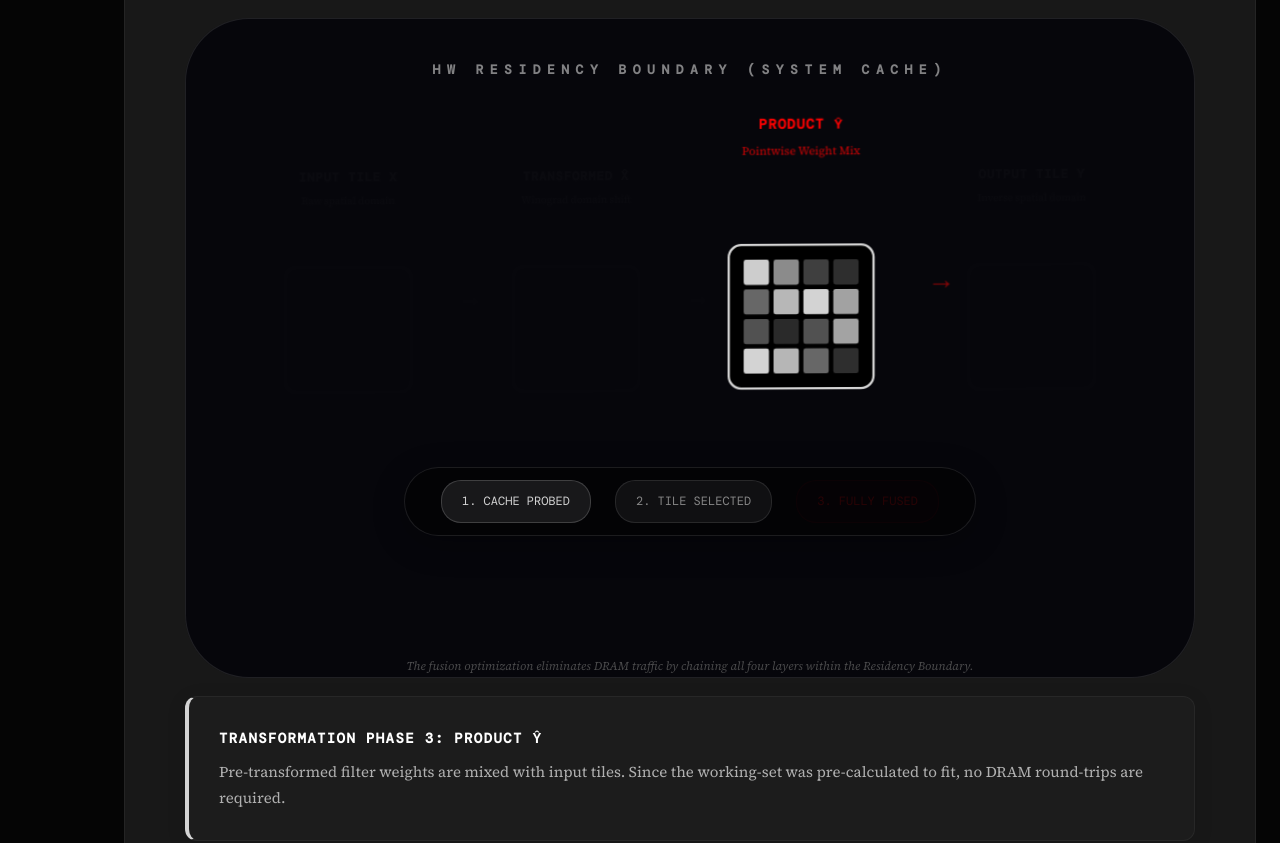
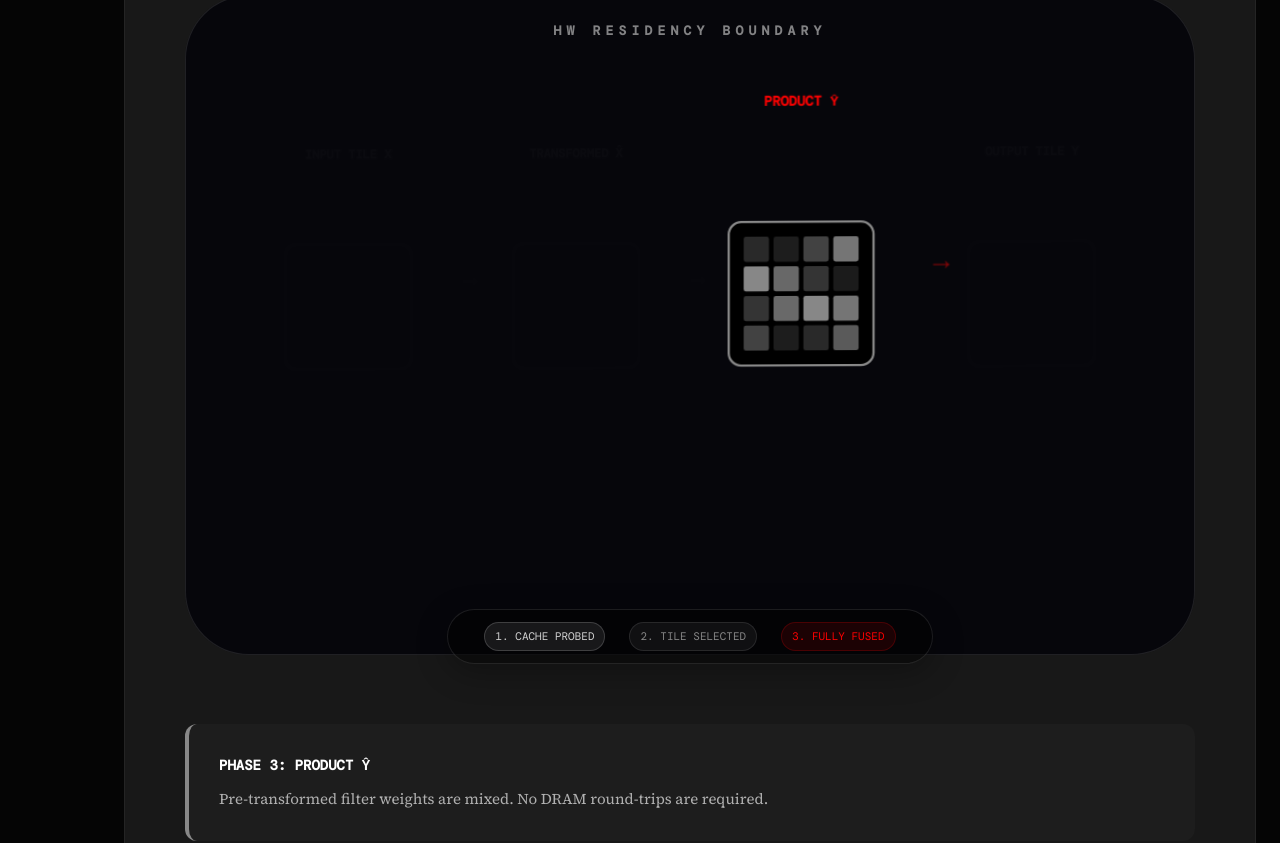
Before and after one commit to MRvandals4vage/CacheWinoVisualization, a React (Vite) app: page / in a window 1280 px wide. Shown: the part 4981-5824 px from the top of the page. Built offline with nearby package versions, Linux system fonts and the light colour scheme; a web font is replaced by a local one.

Commit message:
mobile responsiveness added

```diff
--- a/src/components/SolutionSection/UnifiedMatrixFlow.tsx
+++ b/src/components/SolutionSection/UnifiedMatrixFlow.tsx
@@ -2,59 +2,87 @@ import React, { useState, useEffect } from 'react';
 
 const UnifiedMatrixFlow: React.FC = () => {
   const [step, setStep] = useState(0);
+  const [isMobile, setIsMobile] = useState(false);
 
   // Phases of the data flow
   const phases = [
-    { title: 'Input Tile X', subtitle: 'Raw spatial domain', color: 'var(--accent3)', data: [1,2,3,4] },
-    { title: 'Transformed X̂', subtitle: 'Winograd domain shift', color: 'var(--accent2)', data: [1,1,1,1] },
-    { title: 'Product Ŷ', subtitle: 'Pointwise Weight Mix', color: 'var(--accent2)', data: [2,2,2,2] },
+    { title: 'Input Tile X', subtitle: 'Raw spatial domain', color: 'var(--accent)', data: [1,2,3,4] },
+    { title: 'Transformed X̂', subtitle: 'Winograd domain shift', color: 'var(--accent5)', data: [1,1,1,1] },
+    { title: 'Product Ŷ', subtitle: 'Pointwise Weight Mix', color: 'var(--accent3)', data: [2,2,2,2] },
     { title: 'Output Tile Y', subtitle: 'Inverse spatial domain', color: 'var(--accent)', data: [4,4] },
   ];
 
   useEffect(() => {
+    const checkMobile = () => {
+      setIsMobile(window.innerWidth < 900);
+    };
+    checkMobile();
+    window.addEventListener('resize', checkMobile);
+    return () => window.removeEventListener('resize', checkMobile);
+  }, []);
+
+  useEffect(() => {
+    if (isMobile) return;
+
     const timer = setInterval(() => {
       setStep((prev) => (prev + 1) % phases.length);
     }, 3000);
     return () => clearInterval(timer);
-  }, [phases.length]);
+  }, [phases.length, isMobile]);
+
+  const handleNext = () => setStep((s) => (s + 1) % phases.length);
+  const handlePrev = () => setStep((s) => (s - 1 + phases.length) % phases.length);
 
   return (
-    <div className="canvas-wrap" style={{ minHeight: '1000px', display: 'flex', flexDirection: 'column', perspective: '2000px', padding: '60px', overflow: 'hidden' }}>
-      <div className="conv-vis-title" style={{ marginBottom: '80px', fontSize: '22px', textAlign: 'center', fontWeight: 600, letterSpacing: '0.1em' }}>
-        Layer-by-Layer Data Transformation & Optimization
+    <div className="canvas-wrap" style={{
+      minHeight: isMobile ? '700px' : '1000px',
+      display: 'flex',
+      flexDirection: 'column',
+      perspective: '2000px',
+      padding: isMobile ? '20px' : '60px',
+      overflow: 'hidden'
+    }}>
+      <div className="conv-vis-title" style={{ marginBottom: isMobile ? '40px' : '80px', fontSize: isMobile ? '16px' : '22px', textAlign: 'center', fontWeight: 600, letterSpacing: '0.1em' }}>
+        Layer-by-Layer Data Transformation
       </div>
 
-      <div className="flow-container" style={{ flex: 1, display: 'flex', position: 'relative', alignItems: 'center', justifyContent: 'center', padding: '150px 0' }}>
+      <div className="flow-container" style={{
+        flex: 1,
+        display: 'flex',
+        position: 'relative',
+        alignItems: 'center',
+        justifyContent: 'center',
+        padding: isMobile ? '20px 0' : '150px 0'
+      }}>
 
-        {/* THE "CACHE RESIDENT" ZONE - Intense Minimalist Container */}
         <div className="cache-residency-zone" style={{
           position: 'absolute',
           width: '100%',
-          height: '660px',
+          height: isMobile ? '600px' : '660px',
           border: '1px solid var(--border2)',
           background: 'rgba(5, 5, 10, 0.9)',
           backdropFilter: 'blur(30px)',
-          borderRadius: '64px',
+          borderRadius: isMobile ? '32px' : '64px',
           zIndex: 0,
           display: 'flex',
           flexDirection: 'column',
           alignItems: 'center',
           justifyContent: 'flex-start',
-          padding: '40px'
+          padding: '24px'
         }}>
-          <div style={{ fontFamily: 'var(--font-mono)', fontSize: '13px', color: 'var(--accent2)', letterSpacing: '0.5em', opacity: 0.6, fontWeight: 'bold' }}>
-            HW RESIDENCY BOUNDARY (SYSTEM CACHE)
+          <div style={{ fontFamily: 'var(--font-mono)', fontSize: isMobile ? '10px' : '13px', color: 'var(--accent2)', letterSpacing: '0.4em', opacity: 0.6, fontWeight: 'bold' }}>
+            HW RESIDENCY BOUNDARY
           </div>
         </div>
 
-        {/* MATRIX STACK - High Contrast Transformation */}
         <div className="matrix-stack" style={{
           display: 'flex',
-          gap: '100px',
+          flexDirection: isMobile ? 'column' : 'row',
+          gap: isMobile ? '50px' : '100px',
           zIndex: 1,
-          transform: 'rotateX(8deg) rotateY(-2deg)',
+          transform: isMobile ? 'rotateX(5deg)' : 'rotateX(8deg) rotateY(-2deg)',
           transformStyle: 'preserve-3d',
-          paddingBottom: '40px'
+          paddingBottom: isMobile ? '0' : '40px'
         }}>
 
           {phases.map((p, i) => {
@@ -67,25 +95,23 @@ const UnifiedMatrixFlow: React.FC = () => {
                 flexDirection: 'column',
                 alignItems: 'center',
                 transition: 'all 0.8s cubic-bezier(0.34, 1.56, 0.64, 1)',
-                opacity: isActive ? 1 : 0.04, // Deep contrast for inactive states
+                opacity: isActive ? 1 : (isMobile ? 0.15 : 0.04),
                 transform: isActive ? 'translateZ(80px) scale(1.15)' : 'translateZ(0) scale(1)',
                 position: 'relative'
               }}>
-                {/* LABEL ABOVE */}
                 <div style={{
                   position: 'absolute',
-                  top: '-100px',
-                  width: '140px',
-                  textAlign: 'center',
+                  top: isMobile ? '-20px' : '-100px',
+                  left: isMobile ? '120%' : '50%',
+                  transform: isMobile ? 'translateY(-50%)' : (isActive ? 'translate(-50%, -15px)' : 'translateX(-50%)'),
+                  width: isMobile ? '100px' : '140px',
+                  textAlign: isMobile ? 'left' : 'center',
                   transition: 'all 0.4s',
-                  transform: isActive ? 'translateY(-15px)' : 'none',
                   color: isActive ? 'var(--accent)' : 'var(--text3)'
                 }}>
-                  <div style={{ fontFamily: 'var(--font-mono)', fontSize: '12px', fontWeight: 'bold', textTransform: 'uppercase', letterSpacing: '1px' }}>{p.title}</div>
-                  <div style={{ fontSize: '10px', opacity: 0.8, marginTop: '5px' }}>{p.subtitle}</div>
+                  <div style={{ fontFamily: 'var(--font-mono)', fontSize: isMobile ? '10px' : '12px', fontWeight: 'bold', textTransform: 'uppercase' }}>{p.title}</div>
                 </div>
 
-                {/* THE MATRIX - Multi-color and Patterned for Clarity */}
                 <div style={{
                   display: 'grid',
                   gridTemplateColumns: `repeat(${size}, 22px)`,
@@ -102,25 +128,24 @@ const UnifiedMatrixFlow: React.FC = () => {
                     <div key={j} style={{
                       width: '22px',
                       height: '22px',
-                      // Use phase-specific color with randomized "data" intensity
                       background: isActive ? p.color : '#080808',
-                      opacity: isActive ? (0.6 + (Math.sin(j + step) * 0.4)) : 0.05,
+                      opacity: isActive ? (0.6 + (Math.sin(j + step * 2) * 0.4)) : 0.05,
                       borderRadius: '2px',
-                      transition: 'all 0.5s cubic-bezier(0.4, 0, 0.2, 1)'
+                      transition: 'all 0.5s'
                     }}></div>
                   ))}
                 </div>
 
-                {/* FLOW ARROW - Subtle red highlight */}
                 {i < phases.length - 1 && (
                   <div style={{
                     position: 'absolute',
-                    right: '-70px',
-                    top: '12px',
+                    right: isMobile ? 'auto' : '-70px',
+                    bottom: isMobile ? '-35px' : 'auto',
+                    top: isMobile ? 'auto' : '15px',
                     fontSize: '24px',
-                    color: isActive ? 'var(--accent)' : 'var(--text3)',
-                    animation: isActive ? 'pulse-arrow 1s infinite' : 'none',
-                    fontWeight: '300',
+                    color: isActive ? (phases[i+1]?.color || 'var(--accent)') : 'var(--text3)',
+                    transform: isMobile ? 'rotate(90deg)' : 'none',
+                    animation: isActive ? (isMobile ? 'none' : 'pulse-arrow 1s infinite') : 'none',
                     opacity: isActive ? 0.8 : 0.1
                   }}>
                     →
@@ -131,10 +156,24 @@ const UnifiedMatrixFlow: React.FC = () => {
           })}
         </div>
 
-        {/* OPTIMIZATION OVERLAYS - Clearly inside the box */}
+        {isMobile && (
+          <div style={{
+            position: 'absolute',
+            bottom: '0px',
+            display: 'flex',
+            gap: '15px',
+            zIndex: 10
+          }}>
+            <button onClick={handlePrev} className="hero-cta" style={{ padding: '8px 16px', fontSize: '11px', background: 'var(--surface2)', border: '1px solid var(--border2)' }}>PREV</button>
+            <button onClick={handleNext} className="hero-cta" style={{ padding: '8px 16px', fontSize: '11px', background: 'var(--accent)', border: 'none' }}>NEXT PHASE</button>
+          </div>
+        )}
+      </div>
+
+      {!isMobile && (
         <div className="opt-overlay" style={{
-          position: 'absolute',
-          bottom: '80px',
+          alignSelf: 'center',
+          marginTop: '40px',
           display: 'flex',
           gap: '24px',
           zIndex: 2,
@@ -144,36 +183,28 @@ const UnifiedMatrixFlow: React.FC = () => {
           border: '1px solid rgba(255,255,255,0.1)',
           boxShadow: '0 8px 32px rgba(0,0,0,0.3)'
         }}>
-          <div className="badge badge-blue" style={{ fontSize: '12px', padding: '10px 20px', opacity: step >= 0 ? 1 : 0.15, transition: 'all .5s' }}>1. CACHE PROBED</div>
-          <div className="badge badge-amber" style={{ fontSize: '12px', padding: '10px 20px', opacity: step >= 1 ? 1 : 0.15, transition: 'all .5s' }}>2. TILE SELECTED</div>
-          <div className="badge badge-green" style={{ fontSize: '12px', padding: '10px 20px', opacity: step >= 3 ? 1 : 0.15, transition: 'all .5s' }}>3. FULLY FUSED</div>
+          <div className="badge badge-blue">1. CACHE PROBED</div>
+          <div className="badge badge-amber">2. TILE SELECTED</div>
+          <div className="badge badge-green">3. FULLY FUSED</div>
         </div>
+      )}
 
-      </div>
-
-      <div style={{ textAlign: 'center', color: 'var(--text3)', fontSize: '12px', fontStyle: 'italic', margin: '40px 0 20px', opacity: 0.7 }}>
-        The fusion optimization eliminates DRAM traffic by chaining all four layers within the Residency Boundary.
-      </div>
-
-      {/* EXPLAINER TEXT */}
       <div className="flow-explainer" style={{
-        padding: '30px',
+        marginTop: isMobile ? '40px' : '60px',
+        padding: isMobile ? '20px' : '30px',
         background: 'rgba(255,255,255,0.02)',
-        border: '1px solid var(--border)',
         borderLeft: `4px solid ${phases[step].color}`,
         borderRadius: '12px',
-        transition: 'all 0.3s',
-        minHeight: '120px',
-        boxShadow: '0 4px 20px rgba(0,0,0,0.1)'
+        transition: 'all 0.3s'
       }}>
-        <div style={{ fontSize: '14px', color: 'var(--text)', fontWeight: 600, marginBottom: '8px', fontFamily: 'var(--font-mono)', textTransform: 'uppercase', letterSpacing: '0.1em' }}>
-          Transformation Phase {step + 1}: {phases[step].title}
+        <div style={{ fontSize: '14px', color: 'var(--text)', fontWeight: 600, marginBottom: '8px', fontFamily: 'var(--font-mono)', textTransform: 'uppercase' }}>
+          Phase {step + 1}: {phases[step].title}
         </div>
-        <p style={{ fontSize: '15px', color: 'var(--text2)', lineHeight: 1.7 }}>
-          {step === 0 && "Current tile (m=4) is extracted from memory. Phase 2 optimization ensures this size perfectly fits the L2 cache, eliminating capacity misses."}
-          {step === 1 && "Spatial data is shifted into the Winograd domain. Instead of spilling this inflated 4×4 data back to DRAM, it is held resident in active cache lines."}
-          {step === 2 && "Pre-transformed filter weights are mixed with input tiles. Since the working-set was pre-calculated to fit, no DRAM round-trips are required."}
-          {step === 3 && "The final 2×2 output result is extracted. The entire process happened 'at cache speed' before a single final write-back to main memory."}
+        <p style={{ fontSize: isMobile ? '13px' : '15px', color: 'var(--text2)', lineHeight: 1.7 }}>
+          {step === 0 && "Current tile (m=4) is extracted from memory. Optimization ensures this fits L2 cache."}
+          {step === 1 && "Spatial data is shifted into the Winograd domain. It is held resident in active cache lines."}
+          {step === 2 && "Pre-transformed filter weights are mixed. No DRAM round-trips are required."}
+          {step === 3 && "The final 2×2 output is extracted at cache speed before a final write-back."}
         </p>
       </div>
 
--- a/src/index.css
+++ b/src/index.css
@@ -41,13 +41,14 @@ body {
   line-height: 1.7;
   overflow-x: hidden;
   padding-left: 100px; /* Sidebar space */
-  transition: padding 0.3s;
 }
 
 @media (max-width: 900px) {
   body {
-    padding-left: 0;
-    padding-bottom: 80px; /* Space for bottom nav */
+    padding-left: 0 !important;
+  }
+  nav {
+    display: none !important;
   }
 }
 
@@ -72,42 +73,6 @@ nav {
   padding: 32px 10px;
   transition: width 0.4s cubic-bezier(0.4, 0, 0.2, 1);
   overflow: hidden;
-}
-
-@media (max-width: 900px) {
-  nav {
-    left: 20px;
-    right: 20px;
-    top: auto;
-    bottom: 20px;
-    transform: none;
-    width: auto !important;
-    min-height: auto;
-    height: 70px;
-    flex-direction: row;
-    border-radius: 35px;
-    padding: 0 30px;
-    justify-content: space-around;
-  }
-
-  .nav-logo, .nav-pill {
-    display: none;
-  }
-
-  .nav-links {
-    flex-direction: row !important;
-    gap: 0 !important;
-    justify-content: space-between;
-    width: 100%;
-  }
-
-  .nav-links li {
-    width: auto !important;
-  }
-
-  .nav-links a span {
-    display: none;
-  }
 }
 
 nav:hover {
```
